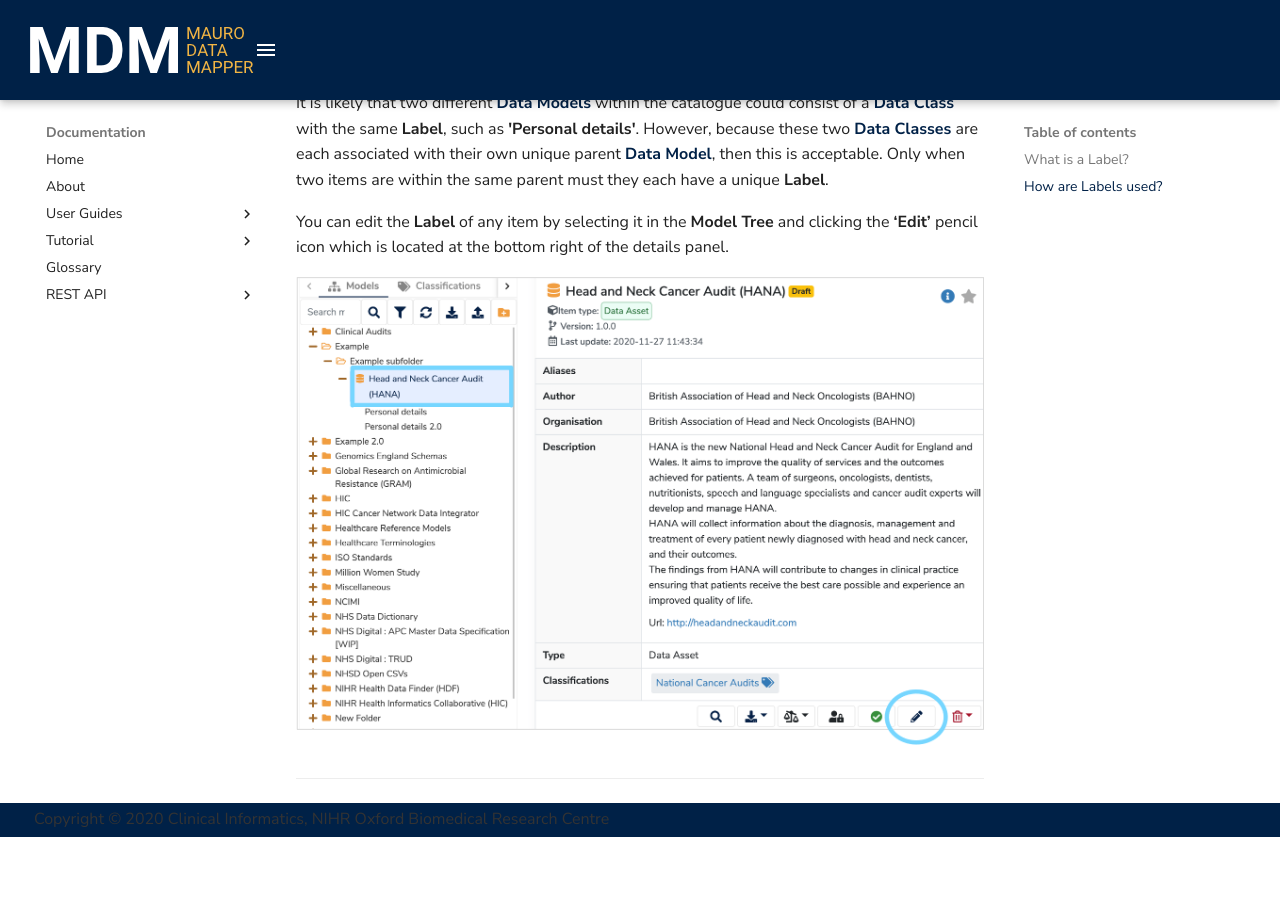
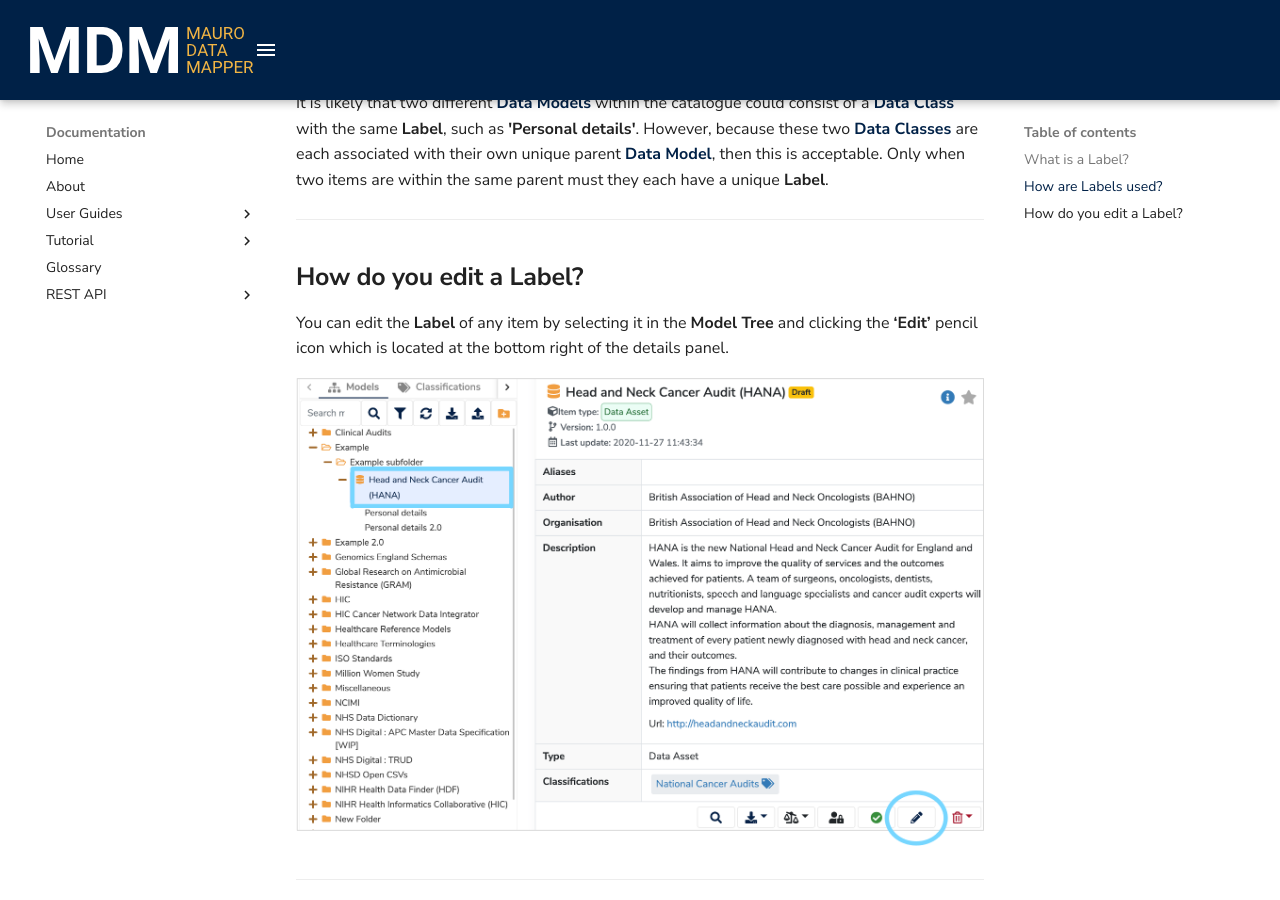
Before and after one commit to MauroDataMapper/docs, an MkDocs documentation site: the page built from docs/glossary/label/label.md, in a window 1280 px wide and 900 px high, scrolled down 1198 px. Built offline with MkDocs 1.6.1 and Material for MkDocs 9.7.7, drawn with Linux system fonts in a browser that asks for light colours; before the commit the page ends 2035 px from its top, so only the background shows below that.

Commit message:
Update label.md

```diff
--- a/docs/glossary/label/label.md
+++ b/docs/glossary/label/label.md
@@ -14,6 +14,9 @@ For example, there can only be one **[Data Class](../data-class/data-class.md)**
 
 It is likely that two different **[Data Models](../data-model/data-model.md)** within the catalogue could consist of a **[Data Class](../data-class/data-class.md)** with the same **Label**, such as **'Personal details'**. However, because these two **[Data Classes](../data-class/data-class.md)** are each associated with their own unique parent **[Data Model](../data-model/data-model.md)**, then this is acceptable. Only when two items are within the same parent must they each have a unique **Label**.
 
+---
+
+##**How do you edit a Label?**
 
 You can edit the **Label** of any item by selecting it in the **Model Tree** and clicking the **‘Edit’** pencil icon which is located at the bottom right of the details panel.
 
```
